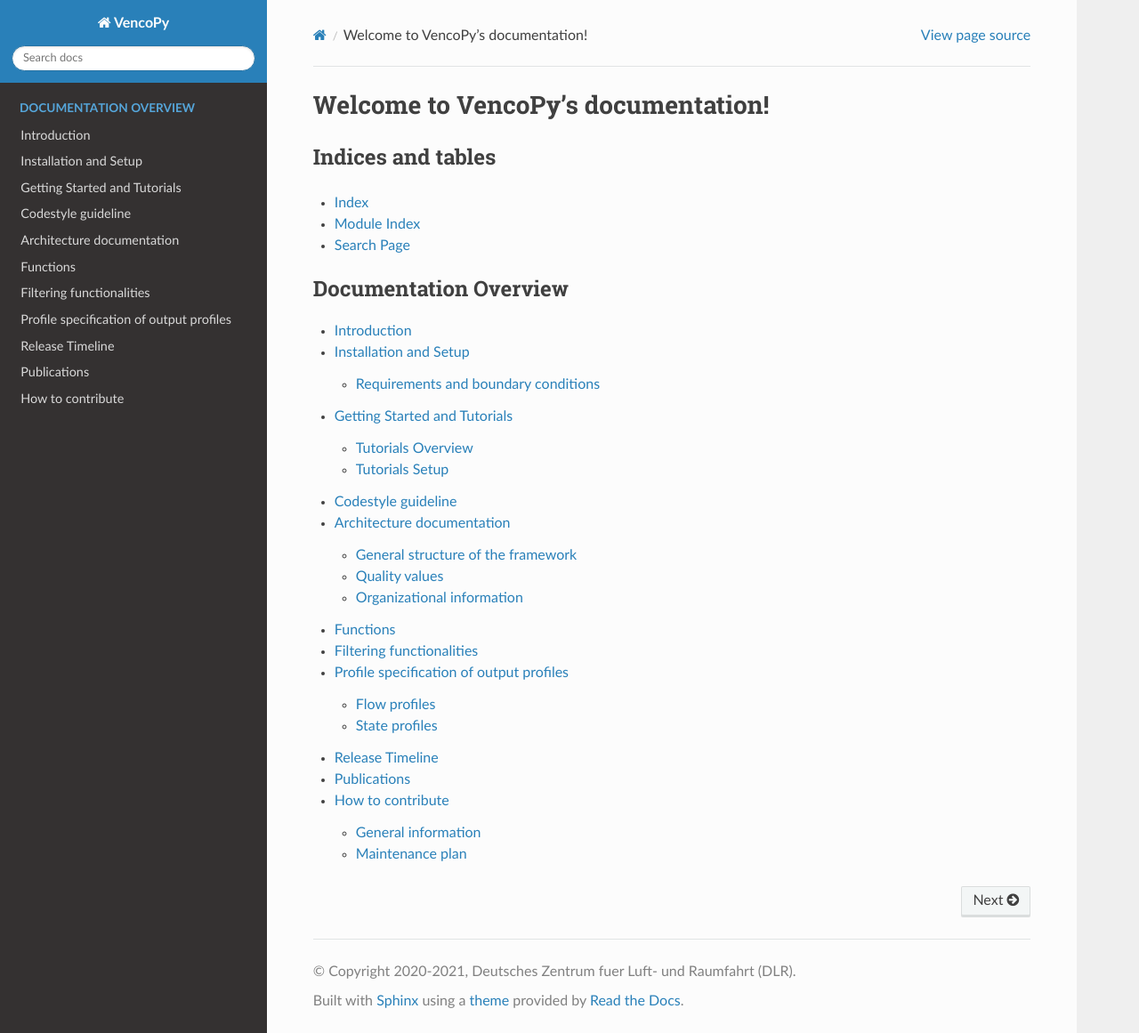
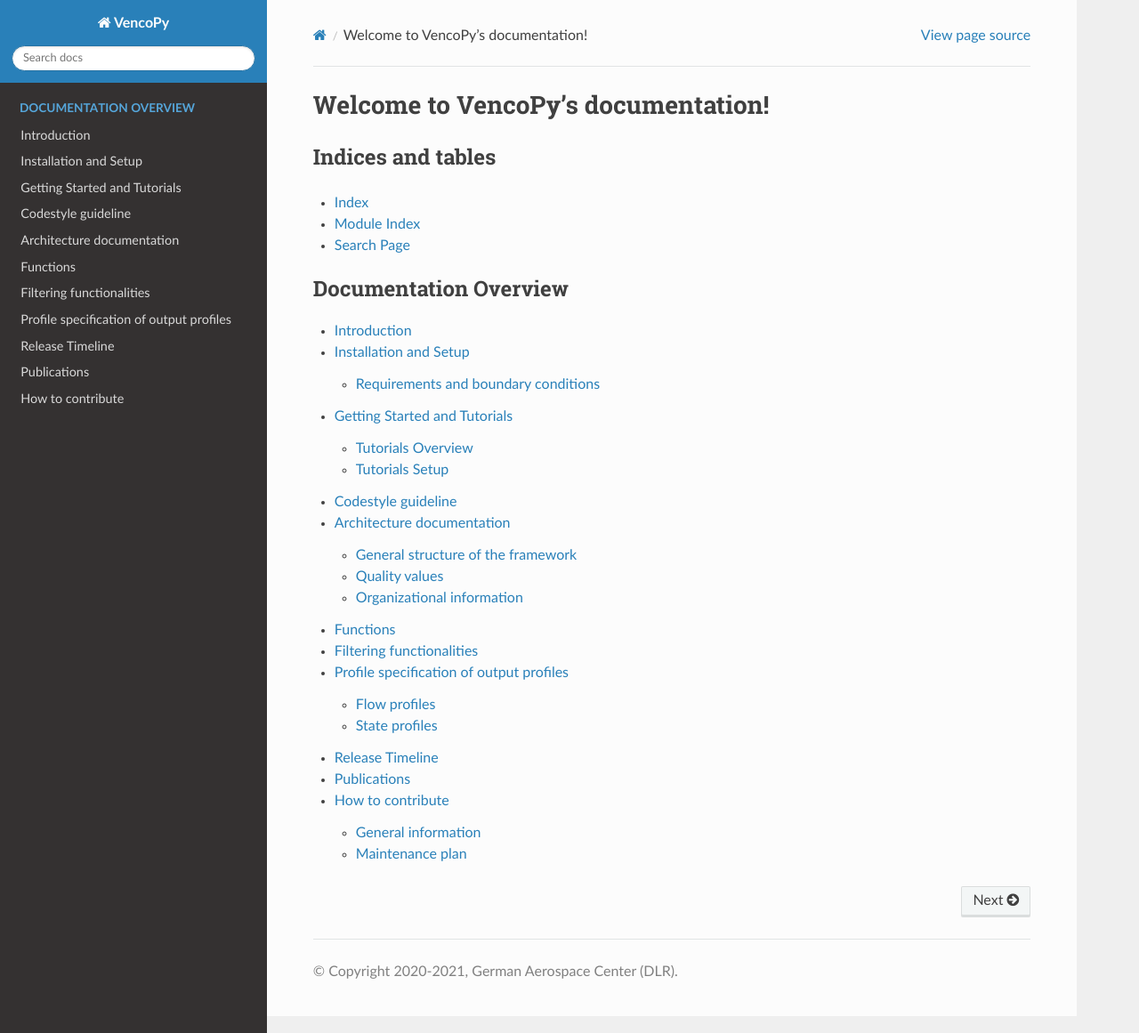
Before and after one commit to lightmanrsa/ev_modelling, a Sphinx documentation site: the page built from docs/index.rst, in a window 1280 px wide and 1161 px high. Shown: the whole window at 89% size. Built offline with Sphinx 7.4.7 and the Read the Docs theme 2.0.0, drawn with Linux system fonts in a browser that asks for light colours.

Commit message:
fixing docstrings and docu building

```diff
--- a/docs/conf.py
+++ b/docs/conf.py
@@ -16,18 +16,20 @@
 sys.path.insert(0, os.path.abspath('.'))
 sys.path.append(os.path.abspath('..'))
 sys.path.append(os.path.abspath('../scripts'))
+sys.path.append(os.path.abspath('../classes'))
 
 
 # -- Project information -----------------------------------------------------
 
 project = 'VencoPy'
-copyright = '2020-2021, Deutsches Zentrum fuer Luft- und Raumfahrt (DLR)'
-author = 'Niklas Wulff'
-contributors = 'Fabia Miorelli, Benjamin Fuchs'
+copyright = '2020-2021, German Aerospace Center (DLR)'
+author = 'German Aerospace Center (DLR)'
+#contributors = 'Fabia Miorelli, Benjamin Fuchs'
 
 # The full version, including alpha/beta/rc tags
 release = 'September 2021'
 
+highlight_language = 'python3'
 
 # -- General configuration ---------------------------------------------------
 
@@ -64,7 +66,8 @@
     'includehidden': True,
     'titles_only': False
 }
-
+# If true, "Created using Sphinx" is shown in the HTML footer. Default is True.
+html_show_sphinx = False
 # html_css_files = ['style.css']
 # Add any paths that contain custom static files (such as style sheets) here,
 # relative to this directory. They are copied after the builtin static files,
--- a/docs/intro.rst
+++ b/docs/intro.rst
@@ -10,10 +10,10 @@
 
 Future electric vehicle fleets pose both challenges and opportunities for power systems. While increased power demand from transport electrification necessitates expansion of power supply, vehicle batteries can to a certain degree shift their charging load to times of high availability of power. The model-adequate description of power demand from future plug-in electric vehicle fleets is a pre-requisite for modelling sector-coupled energy systems and drawing respective policy-relevant conclusions. Vehicle Energy Consumption in Python (VencoPy) is a tool that provides boundary conditions for load shifting and vehicle-to-grid potentials based on transport demand data and techno-economic assumptions. It has so far been applied to the German travel survey (Mobilität in Deutschland) on a national scale to derive hourly load-shifting constraining profiles for the energy system optimization model REMix.
 
-.. image:: figures/VencoPy_Schema.png
+.. image:: figures/VencoPy_Schema_EN.png
    :width: 600
 
 Zukünftige Flotten elektrisch angetriebener Fahrzeuge sind sowohl Chancen als auch Risiken für Energiesysteme. Auf der einen Seite erfordert eine Elektrifizierung des Verkehrs einen ausgeweiteten Kraftwerkspark, auf der anderen Seite können Batterien in gewissen Grenzen eine Flexibilitätsoption für das Stromsystem darstellen. Die angemessene Beschreibung der Stromnachfrage zukünftiger elektrischer Plug-in-Fahrzeugflotten ist eine Voraussetzung für die Modellierung sektorgekoppelter Energiesysteme und die Bereitstellung politikrelevanter Erkenntnisse. Vehicle Energy Consumption in Python (VencoPy) ist ein Tool, das Randbedingungen für das Ladeverhalten und möglicher Vehicle-to-Grid Potenziale basierend auf Mobilitätsdaten und techno-ökonomischen Annahmen berechnet. Es wurde bisher auf die deutsche Verkehrserhebung "Mobilität in Deutschland" angewendet, um den Einfluss des Nutzerverhaltens auf das zukünftige Lastverschiebepotenzial und dessen Auswirkungen auf das deutsche Stromsystem zu untersuchen.
 
-.. image:: figures/VencoPy_SchemaDE.png
+.. image:: figures/VencoPy_Schema_DE.png
    :width: 600
```
Also changed, not shown: docs/functions.rst (+7 -7 lines), docs/figures/VencoPy_SchemaDE.png (deleted), 3 other files.
